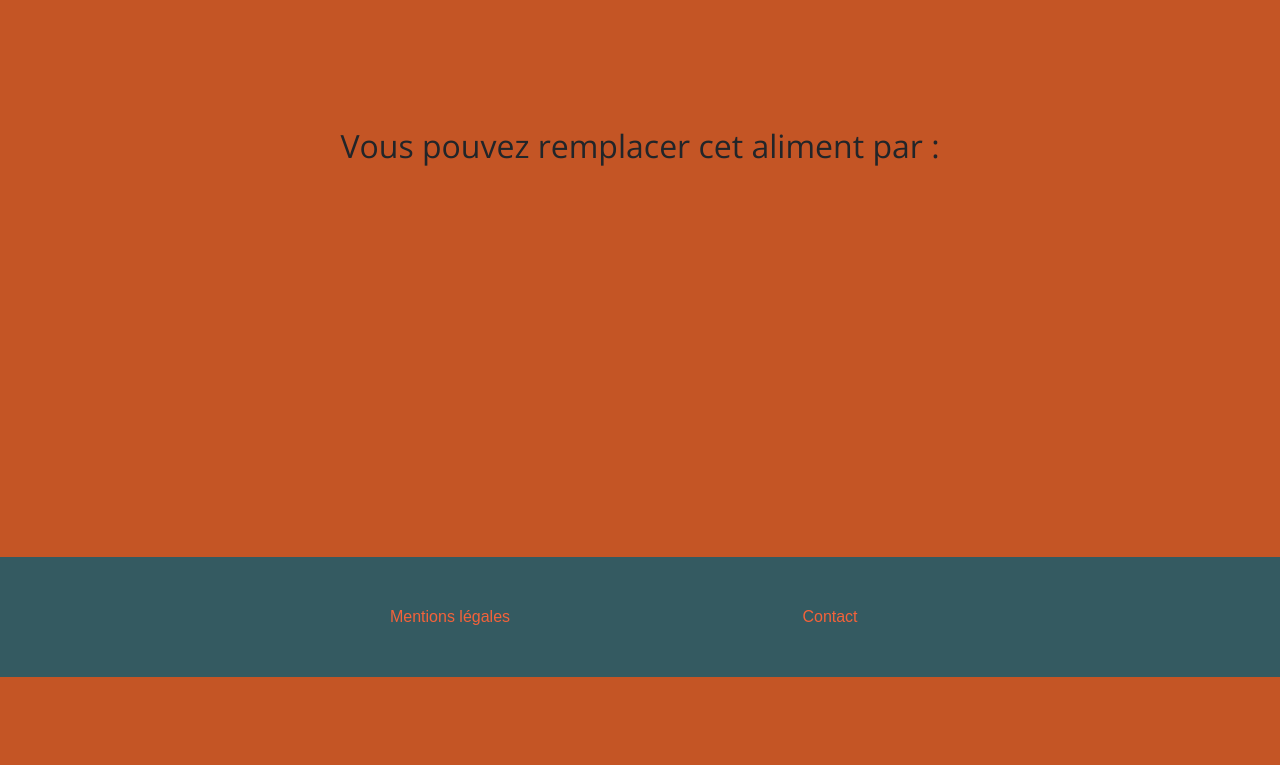
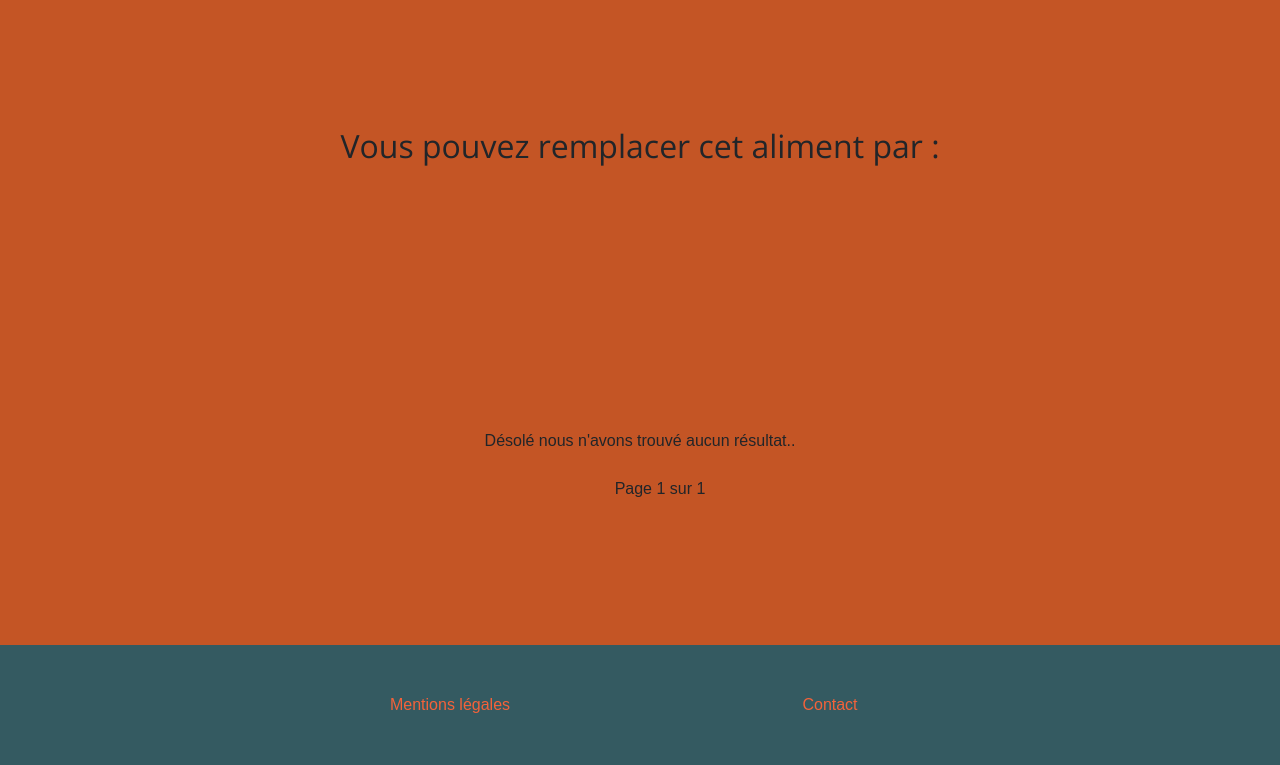
Before and after one commit to J31NM/Pur_Beurre, a Django app: page /products/search_products/ in a window 1280 px wide. Shown: the part 249-1014 px from the top of the page. Before the commit the page ends 926 px from the top, so only its background shows below. Run offline with Django 3.2, Linux system fonts and the light colour scheme; data that the repository does not hold is empty; some libraries are stand-ins or nearby versions; some web fonts are replaced.

Commit message:
add display favorites

```diff
--- a/pur_beurre/products/templates/products/display_products.html
+++ b/pur_beurre/products/templates/products/display_products.html
@@ -1,12 +1,13 @@
 
 
 <section class="page-section bg-primary">
-    {% if products|length_is:"0" %}
+    {% if object_list|length_is:"0" %}
         <div class="text-center">
             Désolé nous n'avons trouvé aucun résultat..
         </div>
     {% else %}
         {% for product in object_list %}
+            <span class="row-cols-3">
                 <div class="col-lg-4 text-center align-items-center">
                     <a href="{% url 'details' product_id=product.id %}">
                         <img class="img-responsive" style="width: 90%" src="{{ product.picture }}" alt="{{ product.name }}">
@@ -25,7 +26,21 @@
                     <h3 class="text-white-75 font-weight-light mb-3"><a>{{ product.name }}</a></h3>
                     <a class="btn btn-primary btn-product-2 js-scroll-trigger mb-5">Sauvegarder</a>
                 </div>
+            </span>
             {% if forloop.counter|divisibleby:3 %}<div class="clearfix"></div>{% endif %}
         {% endfor %}
     {% endif %}
+    <nav class="align-items-center text-center align-self-baseline">
+    <ul class="pagination-lg">
+
+        {% if page_obj.has_previous %}
+            <a class="btn btn-secondary" href="?page={{ page_obj.previous_page_number }}">Précédent</a>
+        {% endif %}
+        {% if page_obj.has_next %}
+            <a class="btn btn-secondary" href="?page={{ page_obj.next_page_number }}">Suivant</a>
+        {% endif %}
+        </br>
+        <a>Page {{ page_obj.number }} sur {{ page_obj.paginator.num_pages }}</a>
+    </ul>
+</nav>
 </section>
--- a/pur_beurre/products/templates/products/favorites.html
+++ b/pur_beurre/products/templates/products/favorites.html
@@ -13,6 +13,7 @@
     </div>
 </header>
 
+
 {% include "products/display_products.html" %}
 
 {% endblock %}
--- a/pur_beurre/products/views.py
+++ b/pur_beurre/products/views.py
@@ -1,13 +1,15 @@
+from django.contrib.auth.mixins import LoginRequiredMixin
 from django.shortcuts import render, get_object_or_404
+from django.core.paginator import Paginator, PageNotAnInteger, EmptyPage
+from django.urls import reverse_lazy
 from django.views import generic
 from django.views.generic import ListView, DetailView
-from django.http import HttpResponse
+from django.http import HttpResponse, request
 
 from .models import Category, Product, Favorite
 
 
 def index(request):
-    # raise RuntimeError('Oh lalala')
     return render(request, 'products/index.html', {})
 
 
@@ -29,15 +31,8 @@ def error_500(request, exception=None):
 
 class Products(ListView):
     model = Product
+    paginate_by = 6
     template_name = 'products/search.html'
-
-
-class Favorites(ListView):
-    model = Favorite
-    template_name = 'products/favorites.html'
-
-    # def get(self, request, **options):
-
 
 
 class Details(ListView):
@@ -50,3 +45,19 @@ class Details(ListView):
             raise ValueError('Invalid Product ID provided')
         product = self.model.objects.get(id=int(pid))
         return render(request, self.template_name, {'product': product})
+
+
+class Favorites(LoginRequiredMixin, ListView):
+    login_url = reverse_lazy('login')
+    # redirect_field_name = 'redirect_to'
+    model = Favorite
+    template_name = 'products/favorites.html'
+
+    def get_queryset(self):
+        qs = super().get_queryset()
+        return qs.filter(user=self.request.user)
+
+    def get_context_data(self, *args, **kwargs):
+        context = super().get_context_data(*args, **kwargs)
+        context["object_list"] = [favorite.product for favorite in context["object_list"]]
+        return context
```
Lines whose indentation alone changed are shown as unchanged.
